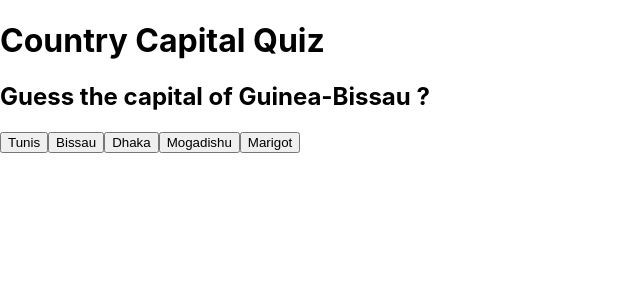
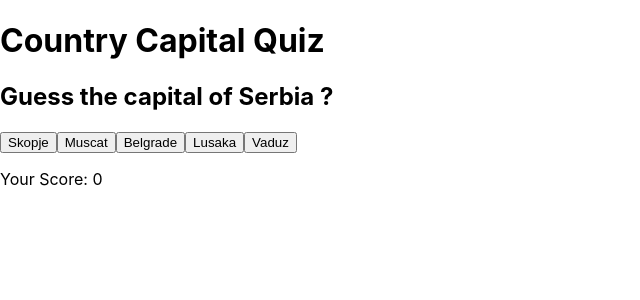
Before and after one commit to craig-dsilva/country-capital-quiz, a React (Create React App) app: page / in a window 1280 px wide. Shown: the top 300 px of the page, without its empty margins (0-640 px from the left). Built offline with nearby package versions, Linux system fonts and the light colour scheme.

Commit message:
quiz limit

```diff
--- a/src/App.tsx
+++ b/src/App.tsx
@@ -1,12 +1,55 @@
-import React from 'react';
+import React, { useState, useEffect } from 'react';
+
 import Quiz from './containers/Quiz';
 
+import Countries from './data/capitals.json';
+
 const App = () => {
+  const [options, setOptions] = useState<any>([]);
+  const [currentCountry, setCurrentCountry] = useState<any>(
+    Countries[Math.round(Math.random() * Countries.length - 1)]
+  );
+  const [countryIds, setCountryIds] = useState<number[]>([]);
+  const [correctCount, setCorrectCount] = useState(0);
+
+  useEffect(() => {
+    const arr = [];
+    for (let i = 0; i < 9; i++) {
+      arr.push(Math.round(Math.random() * Countries.length - 1));
+    }
+    setCountryIds([...countryIds, ...arr]);
+  }, []);
+  const newCountry = () => {
+    console.log(countryIds[0]);
+    setCurrentCountry(Countries[countryIds[0]]);
+    const copyOfCountryIds = [...countryIds];
+    copyOfCountryIds.shift();
+    setCountryIds(copyOfCountryIds);
+  };
+  useEffect(() => {
+    const arr = [];
+    for (let i = 0; i < 4; i++) {
+      arr.push(Countries[Math.round(Math.random() * Countries.length - 1)]);
+    }
+    arr.splice(Math.round(Math.random() * 4), 0, currentCountry);
+    setOptions([...options, ...arr]);
+  }, [currentCountry]);
 
   return (
     <div className="App">
       <h1>Country Capital Quiz</h1>
-      <Quiz  />
+      {countryIds.length > 0 ? (
+        <Quiz
+          options={options}
+          handleOptions={setOptions}
+          currentCountry={currentCountry}
+          handleCountry={newCountry}
+          score={correctCount}
+          handleCorrectCount={setCorrectCount}
+        />
+      ) : (
+        <p>Your Score:</p>
+      )}
     </div>
   );
 };
--- a/src/containers/Quiz.tsx
+++ b/src/containers/Quiz.tsx
@@ -1,40 +1,44 @@
 import React, { useEffect, useState } from 'react';
+
 import Guess from '../components/Guess';
 
-import Countries from '../data/capitals.json';
+interface CountryInterface {
+  name: string;
+  capital: string;
+}
+interface QuizInterface {
+  options: CountryInterface[];
+  handleOptions: React.Dispatch<React.SetStateAction<never[]>>;
+  currentCountry: CountryInterface;
+  handleCountry: React.Dispatch<React.SetStateAction<void>>;
+  score: number;
+  handleCorrectCount: React.Dispatch<React.SetStateAction<number>>;
+}
 
-const Quiz = () => {
-  const [options, setOptions] = useState<any>([]);
-  const [currentCountry, setCurrentCountry] = useState<any>(
-    Countries[Math.round(Math.random() * Countries.length - 1)]
-  );
+const Quiz: React.FC<QuizInterface> = ({
+  options,
+  handleOptions,
+  currentCountry,
+  handleCountry,
+  score,
+  handleCorrectCount,
+}) => {
   const [correctText, setCorrectText] = useState(false);
   const [incorrectText, setIncorrectText] = useState(false);
-
-  useEffect(() => {
-    const arr = [];
-    for (let i = 0; i < 4; i++) {
-      arr.push(Countries[Math.round(Math.random() * Countries.length - 1)]);
-    }
-    arr.splice(Math.round(Math.random() * 4), 0, currentCountry);
-    setOptions([...options, ...arr]);
-    // eslint-disable-next-line react-hooks/exhaustive-deps
-  }, [currentCountry]);
 
   const checkAnswer = (capital: string) => {
     if (capital === currentCountry.capital) {
       setCorrectText(true);
-      setTimeout(() => {
-        setCorrectText(false);
-        setCurrentCountry(
-          Countries[Math.round(Math.random() * Countries.length - 1)]
-        );
-        setOptions([]);
-      }, 2000);
+      handleCorrectCount((count) => count + 1);
     } else {
       setIncorrectText(true);
-      setTimeout(() => setIncorrectText(false), 2000);
     }
+    setTimeout(() => {
+      setCorrectText(false);
+      setIncorrectText(false);
+      handleCountry();
+      handleOptions([]);
+    }, 2000);
   };
 
   return (
@@ -50,6 +54,7 @@ const Quiz = () => {
         )
       )}
       {incorrectText ? <p>Incorrect!</p> : correctText && <p>Correct!</p>}
+      <p>Your Score: {score}</p>
     </div>
   );
 };
```
